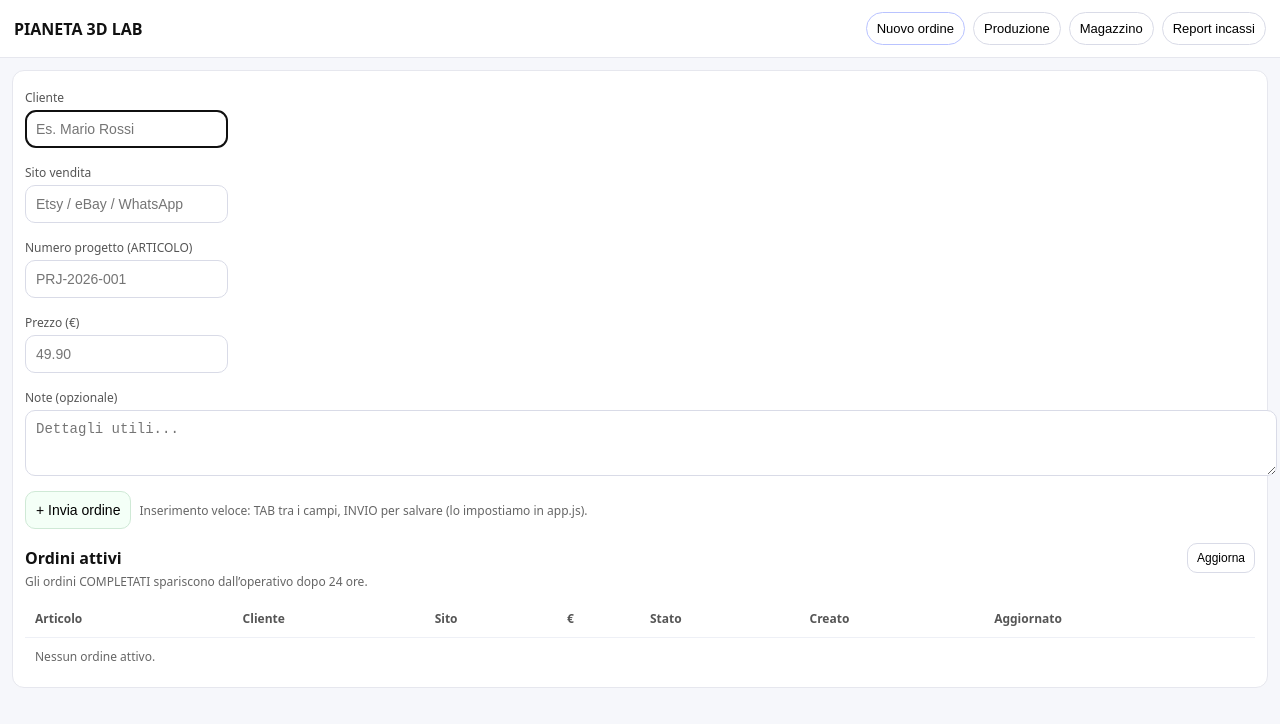
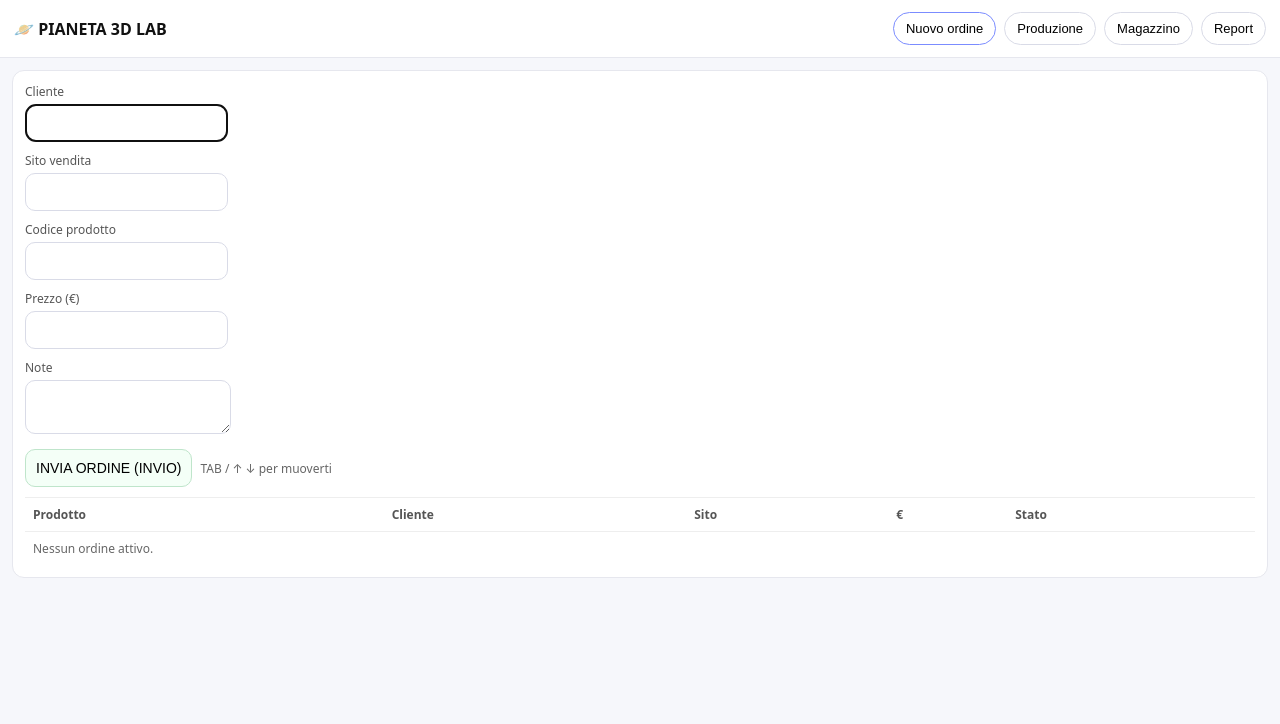
Before and after one commit to emanuelelisciandrello511-star/ordini3d-app, a plain HTML site: page index.html in a window 1280 px wide. Both pictures are taken after a click on the button "Nuovo ordine". Drawn offline with Linux system fonts and the light colour scheme.

Commit message:
Update index.html

```diff
--- a/index.html
+++ b/index.html
@@ -6,79 +6,97 @@
   <title>PIANETA 3D LAB</title>
 
   <style>
-    body{font-family:system-ui,-apple-system,Segoe UI,Roboto,Arial;margin:0;background:#f6f7fb;color:#111}
-    header{position:sticky;top:0;background:#fff;padding:12px 14px;border-bottom:1px solid #e6e7ee;z-index:5}
-    .row{display:flex;gap:8px;flex-wrap:wrap;align-items:center}
+    body{
+      font-family:system-ui,-apple-system,Segoe UI,Roboto,Arial;
+      margin:0;
+      background:#f6f7fb;
+      color:#111
+    }
+    header{
+      position:sticky;
+      top:0;
+      background:#fff;
+      padding:12px 14px;
+      border-bottom:1px solid #e6e7ee;
+      z-index:10
+    }
+    .row{display:flex;gap:8px;align-items:center;flex-wrap:wrap}
     h1{font-size:16px;margin:0}
-    input,button,textarea,select{padding:10px;border:1px solid #d9dbe7;border-radius:10px;background:#fff;font-size:14px}
-    textarea{min-height:44px;resize:vertical;width:100%}
-    button{cursor:pointer}
+    input,textarea,button,select{
+      padding:10px;
+      border:1px solid #d9dbe7;
+      border-radius:10px;
+      font-size:14px
+    }
+    textarea{resize:vertical}
+    button{cursor:pointer;background:#fff}
     .wrap{padding:12px}
-    .tabs{display:flex;gap:8px;flex-wrap:wrap;margin-left:auto}
-    .tab{padding:8px 10px;border:1px solid #d9dbe7;border-radius:999px;background:#fff;cursor:pointer;font-size:13px}
-    .tab.active{border-color:#b9c3ff}
-    .panel{background:#fff;border:1px solid #e6e7ee;border-radius:12px;padding:12px}
-    .label{font-size:12px;color:#555;margin:6px 0 4px}
 
-    /* ✅ NUOVO ORDINE: UNA VOCE SOTTO L'ALTRA */
-    .grid1{display:grid;grid-template-columns:1fr;gap:10px}
+    .tabs{display:flex;gap:8px;margin-left:auto}
+    .tab{
+      padding:8px 12px;
+      border:1px solid #d9dbe7;
+      border-radius:999px;
+      background:#fff;
+      font-size:13px
+    }
+    .tab.active{border-color:#7b8cff}
+
+    .panel{
+      background:#fff;
+      border:1px solid #e6e7ee;
+      border-radius:12px;
+      padding:12px
+    }
+    .label{font-size:12px;color:#555;margin-bottom:4px}
+
+    .grid1{
+      display:grid;
+      grid-template-columns:1fr;
+      gap:10px
+    }
 
     .hide{display:none}
 
-    .board{display:grid;grid-template-columns:repeat(6,minmax(220px,1fr));gap:10px;align-items:start}
-    @media (max-width: 1200px){ .board{grid-template-columns:repeat(2,minmax(220px,1fr));} }
-    @media (max-width: 640px){ .board{grid-template-columns:1fr;} }
+    table{
+      width:100%;
+      border-collapse:collapse;
+      margin-top:10px
+    }
+    th,td{
+      font-size:12px;
+      padding:8px;
+      border-top:1px solid #eee;
+      text-align:left
+    }
+    thead th{color:#555}
 
-    .col{background:#fff;border:1px solid #e6e7ee;border-radius:12px;padding:10px}
-    .col h2{font-size:14px;margin:0 0 8px 0;display:flex;justify-content:space-between;align-items:center}
-    .count{font-size:12px;color:#666}
-    .card{border:1px solid #e6e7ee;border-radius:12px;padding:10px;margin:8px 0;background:#fff}
-    .title{font-weight:700;font-size:14px;margin:0 0 6px 0}
-    .meta{font-size:12px;color:#444;line-height:1.35}
-    .actions{display:flex;gap:6px;flex-wrap:wrap;margin-top:8px}
-    .small{padding:7px 9px;border-radius:10px;font-size:12px}
-    .ok{border-color:#cfe9d6;background:#f4fff7}
-    .danger{border-color:#ffd0d0;background:#fff5f5}
-    .muted{color:#666;font-size:12px}
-
-    table{width:100%;border-collapse:separate;border-spacing:0;margin-top:10px}
-    th,td{font-size:12px;text-align:left;padding:10px;border-top:1px solid #eef0f6}
-    thead th{font-size:12px;color:#555;border-top:none}
-    tbody tr:hover{background:#fafbff}
-
-    .pill{display:inline-block;font-size:11px;padding:3px 8px;border-radius:999px;border:1px solid #e6e7ee;color:#444;background:#fff}
-    .pill.ok{border-color:#cfe9d6;background:#f4fff7}
-    .pill.warn{border-color:#ffe3b7;background:#fff8e8}
-    .pill.info{border-color:#d8e6ff;background:#f2f7ff}
+    .muted{font-size:12px;color:#666}
+    .ok{background:#f4fff7;border-color:#bfe5cb}
+    .danger{background:#fff5f5;border-color:#ffbcbc}
 
     /* Magazzino */
-    .qty{font-weight:700}
-    .qty.red{color:#b00020}
-    .qty.green{color:#0b7a2a}
+    .row-red td{background:#fff0f0}
+    .qty.green{color:#0b7a2a;font-weight:700}
+    .qty.red{color:#b00020;font-weight:700}
 
-    /* ✅ Riga intera rossa quando qty=0 */
-    .row-red td{background:#fff5f5 !important}
-    .row-red td:first-child{border-left:3px solid #ff8a8a}
-    .row-red:hover td{background:#ffecec !important}
-
-    /* Stampa report */
     @media print{
-      header,.tabs,.no-print{display:none !important}
+      header,.tabs,.no-print{display:none}
       body{background:#fff}
-      .panel{border:none}
     }
   </style>
 </head>
 
 <body>
+
 <header>
   <div class="row">
-    <h1>PIANETA 3D LAB</h1>
+    <h1>🪐 PIANETA 3D LAB</h1>
     <div class="tabs">
-      <button class="tab active" id="tab-new" onclick="showNew(); setActive('new')">Nuovo ordine</button>
-      <button class="tab" id="tab-prep" onclick="showPrep(); setActive('prep')">Produzione</button>
-      <button class="tab" id="tab-stock" onclick="showStock(); setActive('stock')">Magazzino</button>
-      <button class="tab" id="tab-reports" onclick="openReports(); setActive('reports')">Report incassi</button>
+      <button class="tab active" id="tab-new" onclick="showNew();setActive('new')">Nuovo ordine</button>
+      <button class="tab" id="tab-prep" onclick="showPrep();setActive('prep')">Produzione</button>
+      <button class="tab" id="tab-stock" onclick="showStock();setActive('stock')">Magazzino</button>
+      <button class="tab" id="tab-reports" onclick="openReports();setActive('reports')">Report</button>
     </div>
   </div>
 </header>
@@ -90,151 +108,104 @@
     <div class="grid1">
       <div>
         <div class="label">Cliente</div>
-        <input id="cliente" placeholder="Es. Mario Rossi" autocomplete="off">
+        <input id="cliente">
       </div>
-
       <div>
         <div class="label">Sito vendita</div>
-        <input id="sito" placeholder="Etsy / eBay / WhatsApp" autocomplete="off">
+        <input id="sito">
       </div>
-
       <div>
-        <div class="label">Numero progetto (ARTICOLO)</div>
-        <input id="progetto" placeholder="PRJ-2026-001" autocomplete="off">
+        <div class="label">Codice prodotto</div>
+        <input id="progetto">
       </div>
-
       <div>
         <div class="label">Prezzo (€)</div>
-        <input id="prezzo" type="number" step="0.01" placeholder="49.90">
+        <input id="prezzo" type="number" step="0.01">
       </div>
-
       <div>
-        <div class="label">Note (opzionale)</div>
-        <textarea id="note" placeholder="Dettagli utili..."></textarea>
+        <div class="label">Note</div>
+        <textarea id="note"></textarea>
       </div>
     </div>
 
     <div class="row no-print" style="margin-top:10px">
-      <button class="ok" onclick="addOrder()">+ Invia ordine</button>
-      <span class="muted">Inserimento veloce: TAB tra i campi, INVIO per salvare (lo impostiamo in app.js).</span>
+      <button class="ok" onclick="addOrder()">INVIA ORDINE (INVIO)</button>
+      <span class="muted">TAB / ↑ ↓ per muoverti</span>
     </div>
-
-    <div style="margin-top:14px">
-      <div class="row no-print" style="justify-content:space-between;align-items:center">
-        <b>Ordini attivi</b>
-        <button class="small" onclick="refreshActiveTable()">Aggiorna</button>
-      </div>
-      <div class="muted">Gli ordini COMPLETATI spariscono dall’operativo dopo 24 ore.</div>
 
     <table>
       <thead>
         <tr>
-            <th>Articolo</th><th>Cliente</th><th>Sito</th><th>€</th><th>Stato</th><th>Creato</th><th>Aggiornato</th>
+          <th>Prodotto</th><th>Cliente</th><th>Sito</th>
+          <th>€</th><th>Stato</th>
         </tr>
       </thead>
       <tbody id="activeTbody"></tbody>
     </table>
   </div>
-  </div>
 
   <!-- PRODUZIONE -->
   <div id="page-prep" class="hide">
     <div class="panel">
-      <div class="muted" style="margin-bottom:10px">
-        Regola: in <b>Assemblaggio</b> SOLO con <b>Frontale OK</b> + <b>Posteriore OK</b>.
-      </div>
-      <div class="board" id="board"></div>
+      <div id="board"></div>
     </div>
   </div>
 
   <!-- MAGAZZINO -->
   <div id="page-stock" class="hide">
     <div class="panel">
-      <div class="row no-print" style="justify-content:space-between;align-items:center">
-        <b>Magazzino</b>
-        <button class="small" onclick="refreshStock()">Aggiorna</button>
-      </div>
-
-      <div class="grid1" style="margin-top:10px">
-        <div>
-          <div class="label">Codice prodotto</div>
-          <input id="stockCode" placeholder="PRJ-2026-001" autocomplete="off">
-        </div>
-        <div>
-          <div class="label">Quantità</div>
-          <input id="stockQty" type="number" min="0" step="1" placeholder="0">
-        </div>
-      </div>
-
-      <div class="row no-print" style="margin-top:10px">
-        <button class="ok" onclick="addOrUpdateStock()">+ Salva in magazzino</button>
-        <span class="muted">0 = riga rossa • sopra 2 = verde (numero)</span>
+      <div class="grid1">
+        <input id="stockCode" placeholder="Codice prodotto">
+        <input id="stockQty" type="number" min="0" placeholder="Quantità">
+        <button class="ok" onclick="addOrUpdateStock()">Salva</button>
       </div>
 
       <table>
         <thead>
-          <tr>
-            <th>Codice prodotto</th>
-            <th>Quantità</th>
-            <th class="no-print">Azioni</th>
-          </tr>
+          <tr><th>Codice</th><th>Quantità</th><th></th></tr>
         </thead>
         <tbody id="stockTbody"></tbody>
       </table>
     </div>
   </div>
 
-  <!-- REPORT INCASSI (protetto) -->
+  <!-- REPORT -->
   <div id="page-reports" class="hide">
     <div class="panel">
-      <div class="row no-print" style="justify-content:space-between;align-items:center">
-        <b>Report incassi</b>
-        <div class="row">
-          <select id="reportMode" onchange="syncReportFilters(); refreshReports();">
-            <option value="daily">Giornaliero (tutti)</option>
-            <option value="monthly">Mensile (tutti)</option>
-            <option value="pickday">Seleziona giorno</option>
-            <option value="pickmonth">Seleziona mese</option>
+      <div class="row no-print">
+        <select id="reportMode" onchange="syncReportFilters();refreshReports()">
+          <option value="daily">Giornaliero</option>
+          <option value="monthly">Mensile</option>
+          <option value="pickday">Giorno specifico</option>
+          <option value="pickmonth">Mese specifico</option>
         </select>
-
-          <!-- filtri -->
-          <input id="reportDay" type="date" class="no-print" style="display:none" />
-          <input id="reportMonth" type="month" class="no-print" style="display:none" />
-
-          <button class="small" onclick="refreshReports()">Aggiorna</button>
-          <button class="small ok" onclick="window.print()">Stampa</button>
-          <button class="small danger" onclick="lockReports()">Blocca</button>
-        </div>
+        <input type="date" id="reportDay" style="display:none">
+        <input type="month" id="reportMonth" style="display:none">
+        <button onclick="refreshReports()">Aggiorna</button>
+        <button onclick="window.print()">Stampa</button>
       </div>
 
-      <div class="muted">
-        Solo ordini completati (ultimi 365 giorni). Se vuoi un giorno preciso scegli “Seleziona giorno”, imposta la data e premi Aggiorna.
-      </div>
-
-      <div id="reportsWrap" style="margin-top:12px"></div>
+      <div id="reportsWrap"></div>
     </div>
   </div>
 
 </div>
 
+<!-- Parse SDK -->
+<script src="https://unpkg.com/parse/dist/parse.min.js"></script>
+<script src="app.js"></script>
+
 <script>
-  function setActive(which){
-    document.getElementById('tab-new').classList.toggle('active', which==='new');
-    document.getElementById('tab-prep').classList.toggle('active', which==='prep');
-    document.getElementById('tab-stock').classList.toggle('active', which==='stock');
-    document.getElementById('tab-reports').classList.toggle('active', which==='reports');
+  function setActive(k){
+    ["new","prep","stock","reports"].forEach(x=>{
+      document.getElementById("tab-"+x)?.classList.toggle("active",x===k)
+    })
   }
-
-  // Mostra/nasconde i filtri data/mese in base alla modalita report
   function syncReportFilters(){
-    const mode = document.getElementById("reportMode")?.value || "daily";
-    const day = document.getElementById("reportDay");
-    const mon = document.getElementById("reportMonth");
-    if(day) day.style.display = (mode === "pickday") ? "inline-block" : "none";
-    if(mon) mon.style.display = (mode === "pickmonth") ? "inline-block" : "none";
+    reportDay.style.display = reportMode.value==="pickday"?"inline":"none";
+    reportMonth.style.display = reportMode.value==="pickmonth"?"inline":"none";
   }
 </script>
 
-<script src="app.js"></script>
 </body>
 </html>
```
Lines whose indentation alone changed are shown as unchanged.
